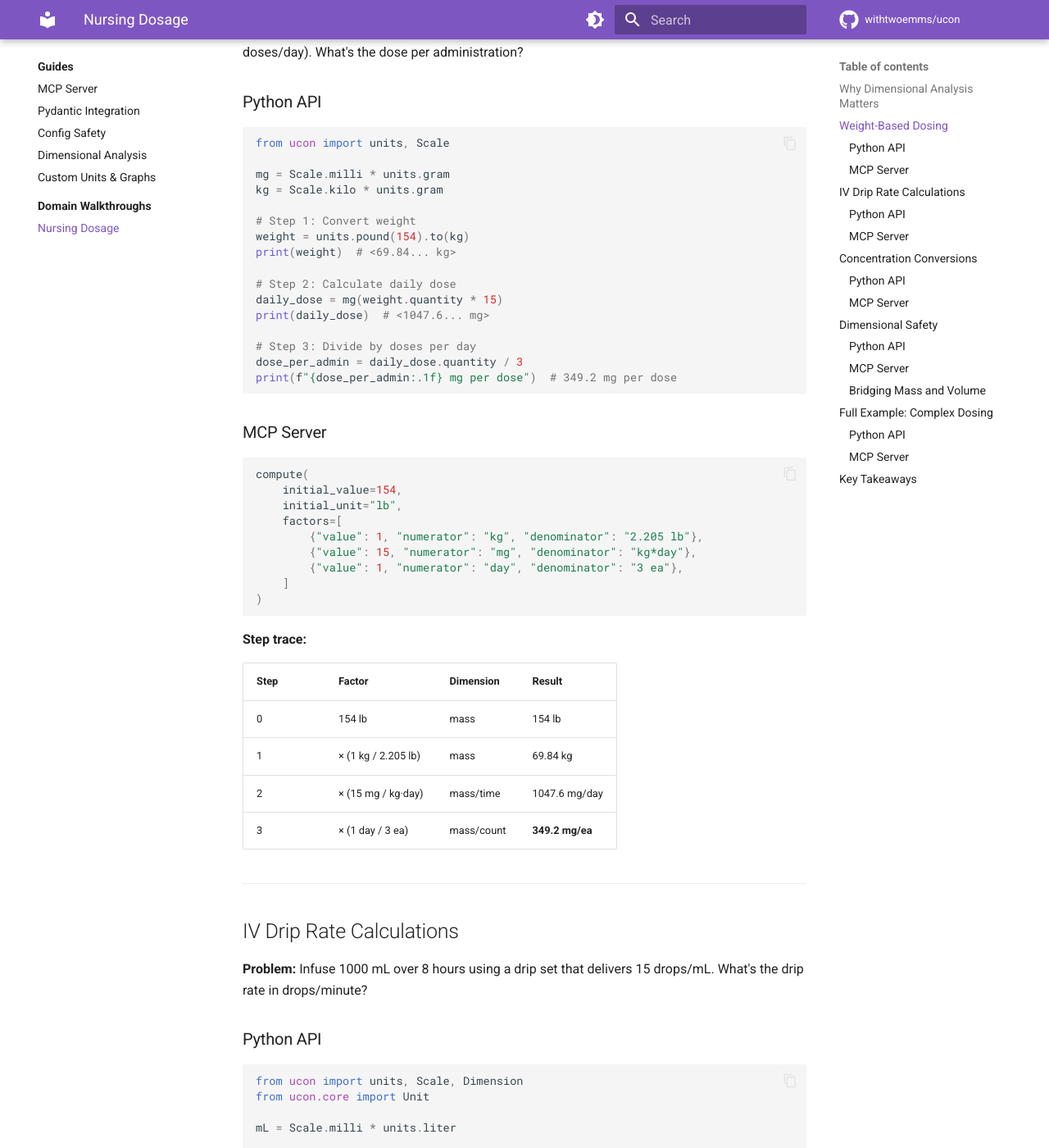
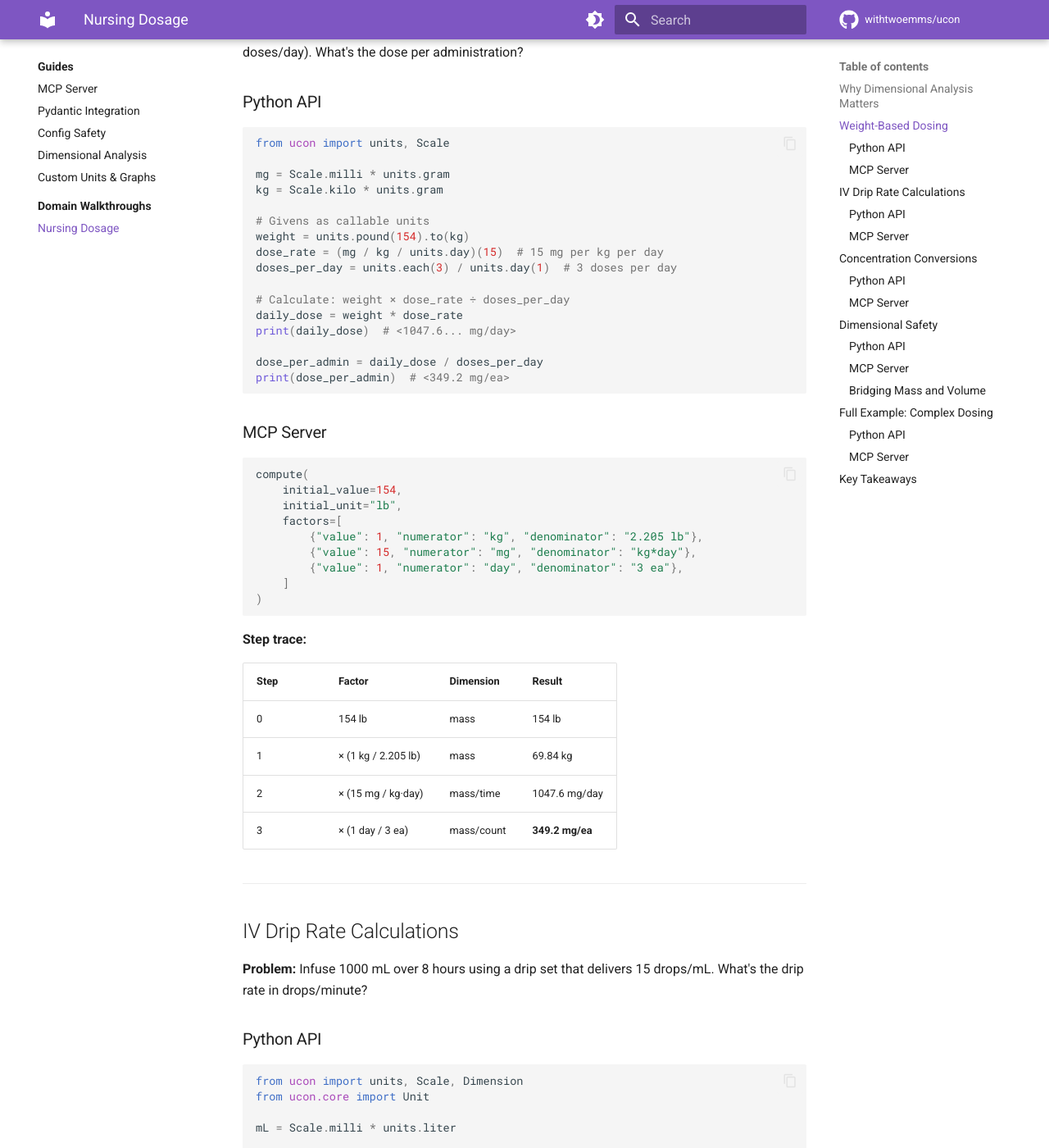
Before and after one commit to withtwoemms/ucon, an MkDocs documentation site: the page built from docs/guides/domain-walkthroughs/nursing-dosage.md, in a window 1280 px wide and 1400 px high, scrolled down 754 px. Shown: the whole window at 82% size. Built offline with MkDocs 1.6.1 and Material for MkDocs 9.7.7, drawn with Linux system fonts in a browser that asks for light colours; comment, search, counter and statistics services are not loaded; some of the changed text lies outside the part shown.

Commit message:
ucon#168: guide corrections (#179)

````diff
--- a/docs/guides/domain-walkthroughs/nursing-dosage.md
+++ b/docs/guides/domain-walkthroughs/nursing-dosage.md
@@ -31,17 +31,17 @@
 mg = Scale.milli * units.gram
 kg = Scale.kilo * units.gram
 
-# Step 1: Convert weight
+# Givens as callable units
 weight = units.pound(154).to(kg)
-print(weight)  # <69.84... kg>
+dose_rate = (mg / kg / units.day)(15)  # 15 mg per kg per day
+doses_per_day = units.each(3) / units.day(1)  # 3 doses per day
 
-# Step 2: Calculate daily dose
-daily_dose = mg(weight.quantity * 15)
-print(daily_dose)  # <1047.6... mg>
+# Calculate: weight × dose_rate ÷ doses_per_day
+daily_dose = weight * dose_rate
+print(daily_dose)  # <1047.6... mg/day>
 
-# Step 3: Divide by doses per day
-dose_per_admin = daily_dose.quantity / 3
-print(f"{dose_per_admin:.1f} mg per dose")  # 349.2 mg per dose
+dose_per_admin = daily_dose / doses_per_day
+print(dose_per_admin)  # <349.2 mg/ea>
 ```
 
 ### MCP Server
@@ -82,14 +82,23 @@
 mL = Scale.milli * units.liter
 
 # Define custom unit for drops (not in standard library)
-drop = Unit("drop", "gtt", Dimension.count, aliases=("gtt", "drop"))
+drop = Unit(name="drop", dimension=Dimension.count, aliases=("gtt", "drop"))
 
-# Calculate
-total_drops = 1000 * 15  # 1000 mL × 15 drops/mL
-total_minutes = 8 * 60   # 8 hours × 60 min/hr
-rate = total_drops / total_minutes
+# Givens as callable units
+volume = mL(1000)
+drip_factor = (drop / mL)(15)  # 15 drops per mL
+infusion_time = units.hour(8)
 
-print(f"{rate:.1f} drops/min")  # 31.2 drops/min
+# Calculate: volume × drip_factor ÷ time
+total_drops = volume * drip_factor
+print(total_drops)  # <15000>
+
+rate = total_drops / infusion_time
+print(rate)  # <1875.0 gtt/h>
+
+# Convert to drops/min
+rate_per_min = rate.quantity / 60
+print(f"{rate_per_min:.1f} drops/min")  # 31.2 drops/min
 ```
 
 ### MCP Server
@@ -213,23 +222,23 @@
 mL = Scale.milli * units.liter
 kg = Scale.kilo * units.gram
 
-# Given
+# Givens as callable units
 weight = kg(68)
-dose_rate = 15  # mg/kg
-concentration = 5  # mg/mL
-infusion_time = 1  # hour (60 minutes)
+dose_rate = (mg / kg)(15)  # 15 mg/kg
+concentration = (mg / mL)(5)  # 5 mg/mL
+infusion_time = units.hour(1)  # 60 minutes
 
-# 1. Dose calculation
-dose = mg(weight.quantity * dose_rate)
+# 1. Dose calculation: weight × dose_rate
+dose = weight * dose_rate
 print(f"Dose: {dose}")  # <1020 mg>
 
-# 2. Volume calculation
-volume = mL(dose.quantity / concentration)
+# 2. Volume calculation: dose ÷ concentration
+volume = dose / concentration
 print(f"Volume: {volume}")  # <204 mL>
 
-# 3. Infusion rate
-rate = volume.quantity / infusion_time
-print(f"Rate: {rate} mL/hr")  # 204 mL/hr
+# 3. Infusion rate: volume ÷ time
+rate = volume / infusion_time
+print(f"Rate: {rate}")  # <204 mL/hr>
 ```
 
 ### MCP Server
````
